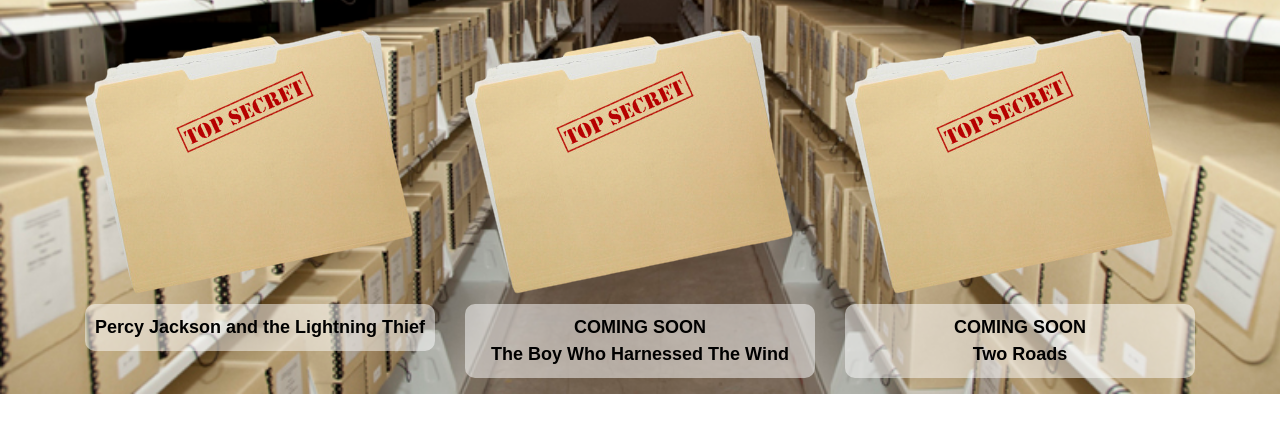
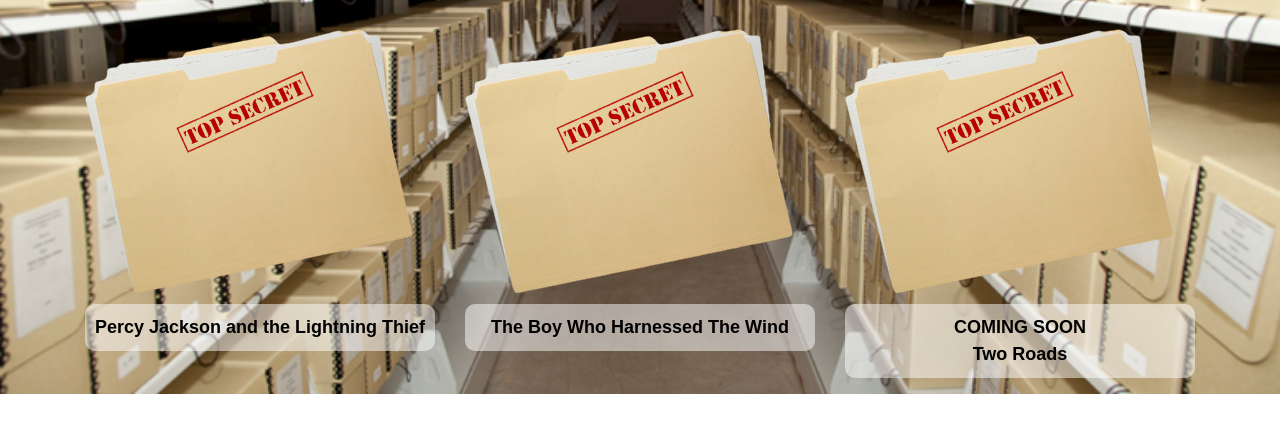
Before and after one commit to Jeff-Paul-Greco/Escape-Rooms, a website: page public/index.html in a window 1280 px wide. Shown: the part 241-674 px from the top of the page. Drawn offline with nearby package versions, Linux system fonts and the light colour scheme; a web font is replaced by a local one.

```diff
--- a/public/index.html
+++ b/public/index.html
@@ -36,11 +36,11 @@
             </div>
 
             <div class="col-md-4 room-link-group">
-                <!-- <a href="./pages/wind.html" target="_blank"> -->
+                <a href="./pages/wind.html" target="_blank">
                     <img src="./images/file-folder.png">
                     <br>
-                    <p class="text-center room-link">COMING SOON <br> The Boy Who Harnessed The Wind</p>
-                <!-- </a> -->
+                    <p class="text-center room-link">The Boy Who Harnessed The Wind</p>
+                </a>
             </div>
 
             <div class="col-md-4 room-link-group">
```
